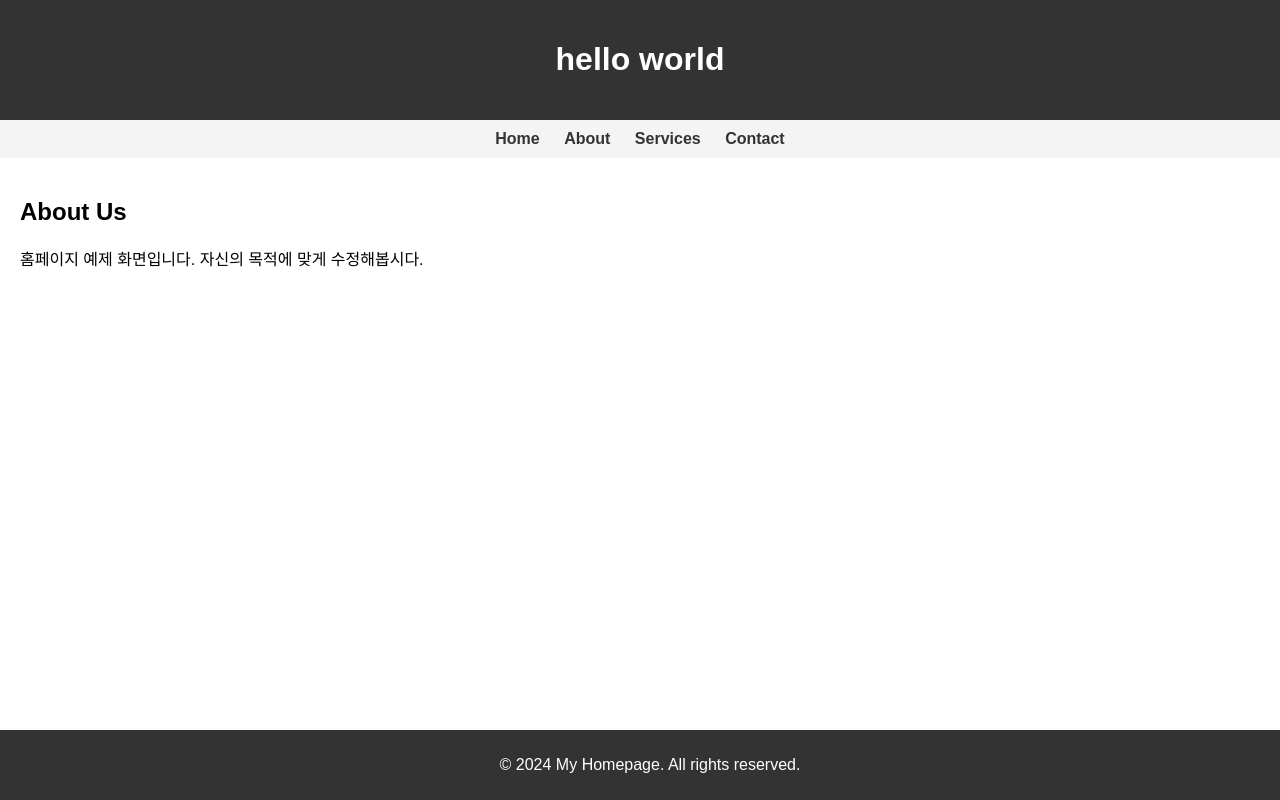
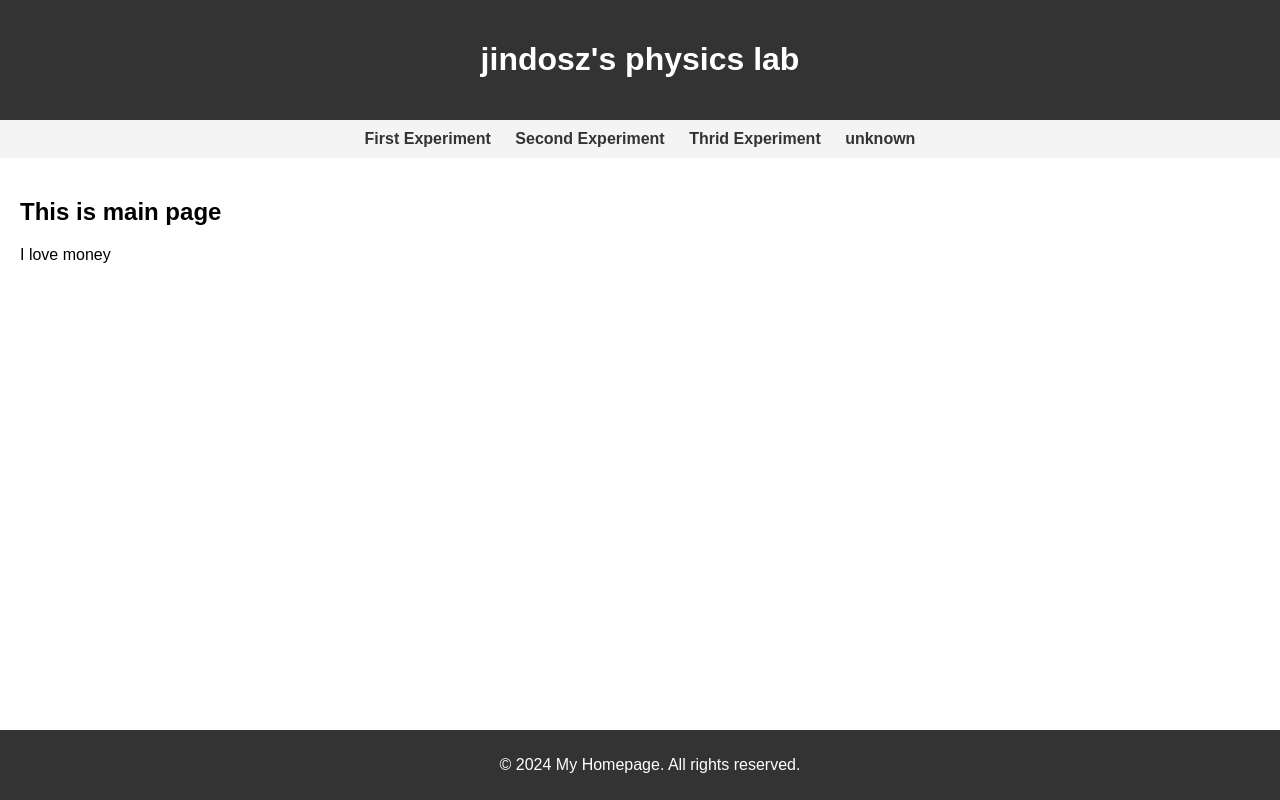
Before and after one commit to jindosz/jindosz.github.io, a plain HTML site: page index.html in a window 1280 px wide. Drawn offline with Linux system fonts and the light colour scheme.

Commit message:
Update index.html

```diff
--- a/index.html
+++ b/index.html
@@ -3,7 +3,7 @@
 <head>
     <meta charset="UTF-8">
     <meta name="viewport" content="width=device-width, initial-scale=1.0">
-    <title>jindosz's physics lab</title>
+    <title>Lab</title>
     <style>
         body {
             font-family: Arial, sans-serif;
@@ -44,19 +44,19 @@
 <body>
 
     <header>
-        <h1>hello world</h1>
+        <h1>jindosz's physics lab</h1>
     </header>
 
     <nav>
-        <a href="#">Home</a>
-        <a href="#">About</a>
-        <a href="#">Services</a>
-        <a href="#">Contact</a>
+        <a href="#">First Experiment</a>
+        <a href="#">Second Experiment</a>
+        <a href="#">Thrid Experiment</a>
+        <a href="#">unknown</a>
     </nav>
 
     <main>
-        <h2>About Us</h2>
-        <p>홈페이지 예제 화면입니다. 자신의 목적에 맞게 수정해봅시다.</p>
+        <h2>This is main page</h2>
+        <p>I love money</p>
     </main>
 
     <footer>
```
